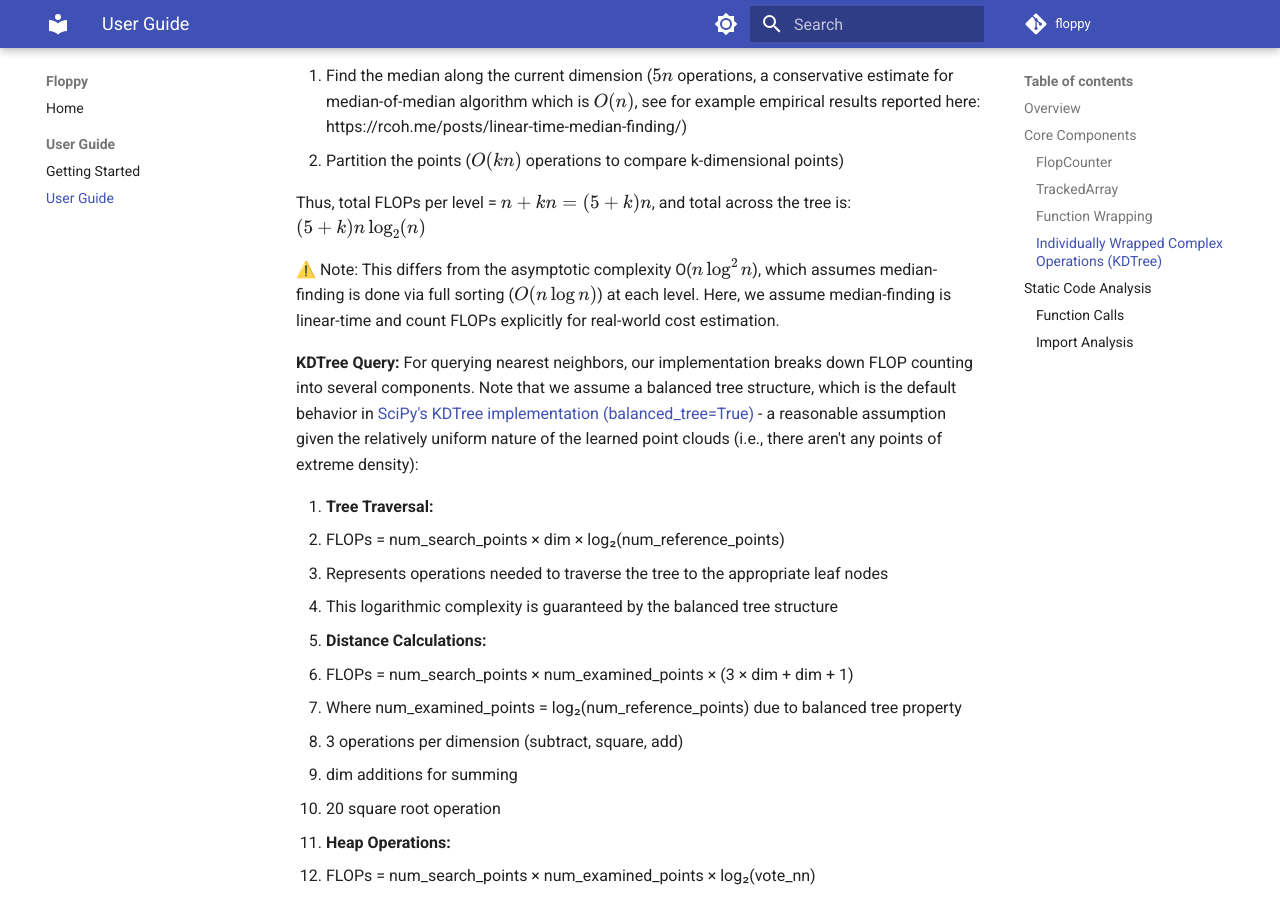
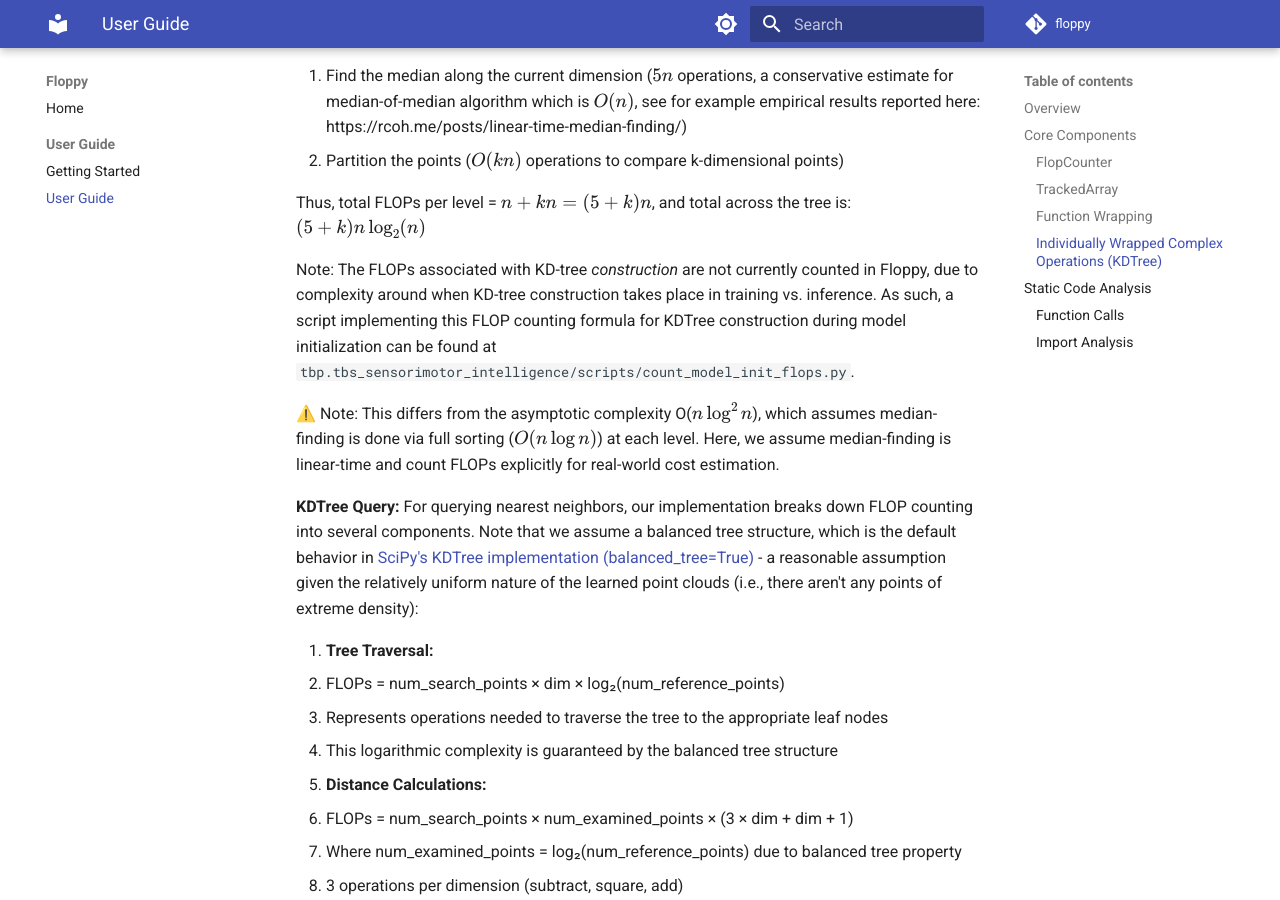
Before and after one commit to thousandbrainsproject/tbp.floppy, an MkDocs documentation site: the page built from docs/user_guide/index.md, in a window 1280 px wide and 900 px high, scrolled down 3626 px. Built offline with MkDocs 1.6.1 and Material for MkDocs 9.7.7, drawn with Linux system fonts in a browser that asks for light colours; comment, search, counter and statistics services are not loaded.

Commit message:
feat: update docs on where KDTree Construction cost is computed (#4)
Co-authored-by: Niels Leadholm <33281346+nielsleadholm@users.noreply.github.com>

```diff
--- a/docs/user_guide/index.md
+++ b/docs/user_guide/index.md
@@ -133,6 +133,8 @@ For each level of the tree ($\log_2(n)$ levels), we need to:
 Thus, total FLOPs per level = $n + kn = (5 + k)n$, and total across the tree is:
 $(5 + k)n \log_2(n)$
 
+Note: The FLOPs associated with KD-tree *construction* are not currently counted in Floppy, due to complexity around when KD-tree construction takes place in training vs. inference. As such, a script implementing this FLOP counting formula for KDTree construction during model initialization can be found at `tbp.tbs_sensorimotor_intelligence/scripts/count_model_init_flops.py`.
+
 ⚠️ Note: This differs from the asymptotic complexity O($n \log^2 n$), which assumes median-finding is done via full sorting ($O(n \log n)$) at each level. Here, we assume median-finding is linear-time and count FLOPs explicitly for real-world cost estimation.
 
 **KDTree Query:**
```
